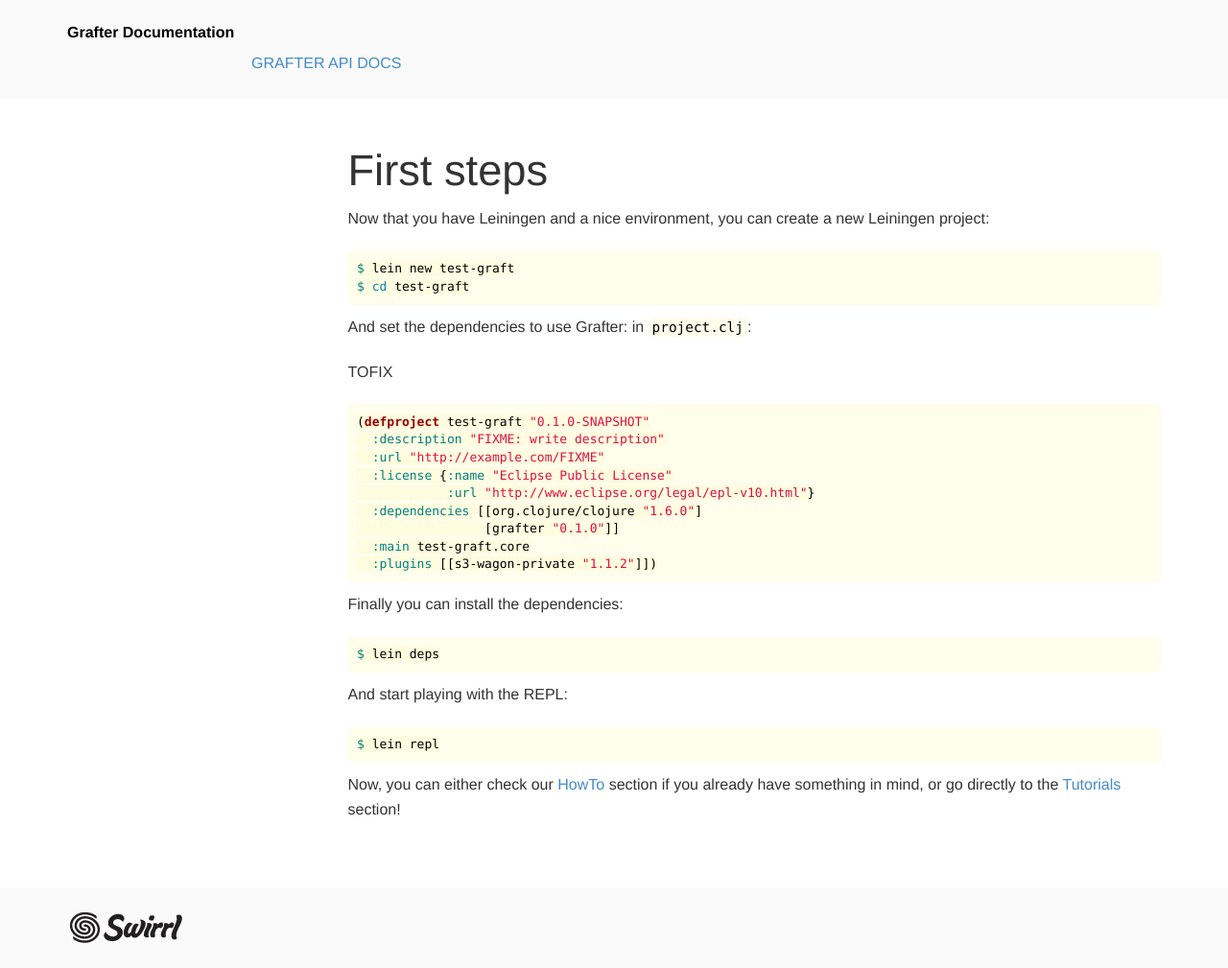
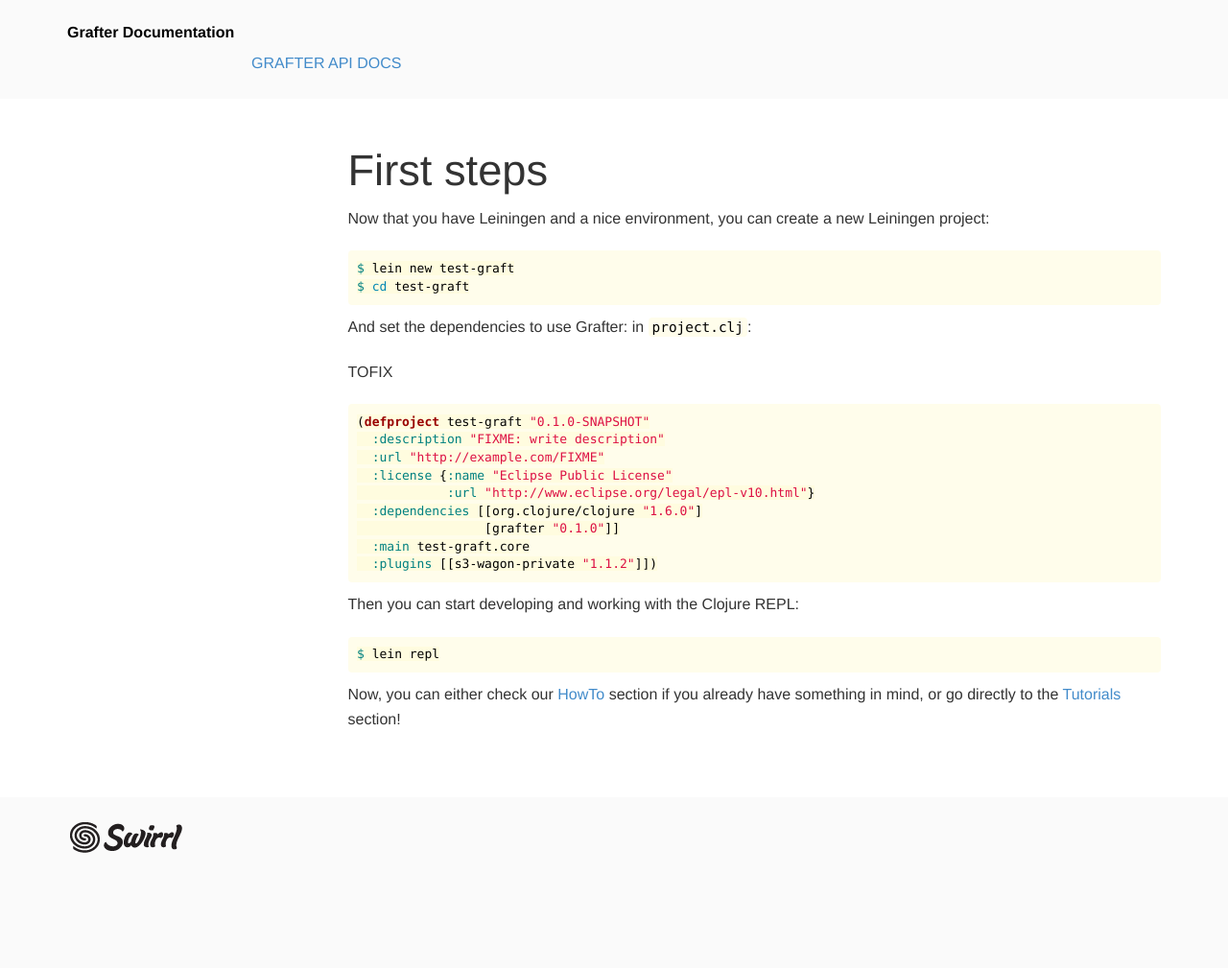
Before and after one commit to Swirrl/grafter-docs, a Jekyll site: the page built from _quick-start/830_first_steps.md, in a window 1280 px wide. Shown: the whole page at 96% size. Built offline with Jekyll 4.4.1, drawn with Linux system fonts in a browser that asks for light colours; after the commit the page ends 915 px from its top, so only the background shows below that.

Commit message:
Remove unnecessary step

```diff
--- a/_quick-start/830_first_steps.md
+++ b/_quick-start/830_first_steps.md
@@ -27,12 +27,7 @@
   :plugins [[s3-wagon-private "1.1.2"]])
 {% endhighlight %}
 
-Finally you can install the dependencies:
-{% highlight shell %}
-$ lein deps
-{% endhighlight %}
-
-And start playing with the REPL:
+Then you can start developing and working with the Clojure REPL:
 {% highlight shell %}
 $ lein repl
 {% endhighlight %}
```
